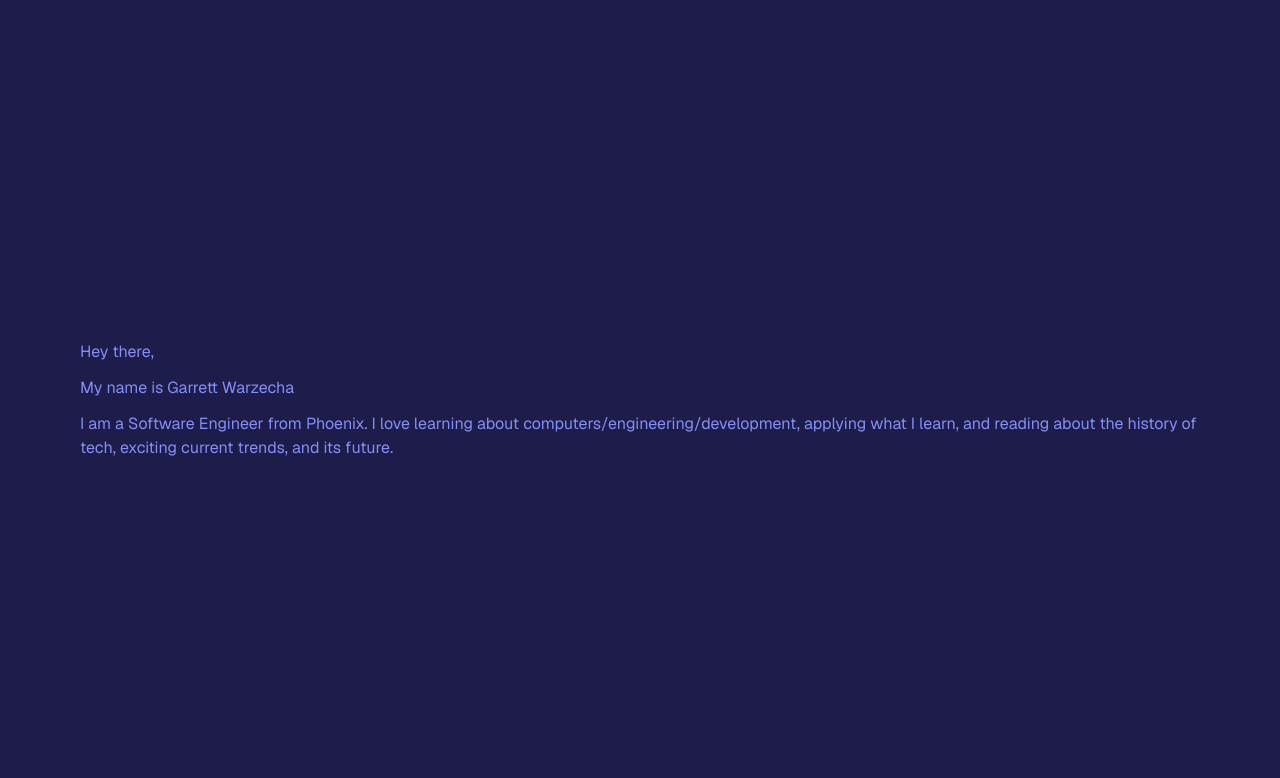
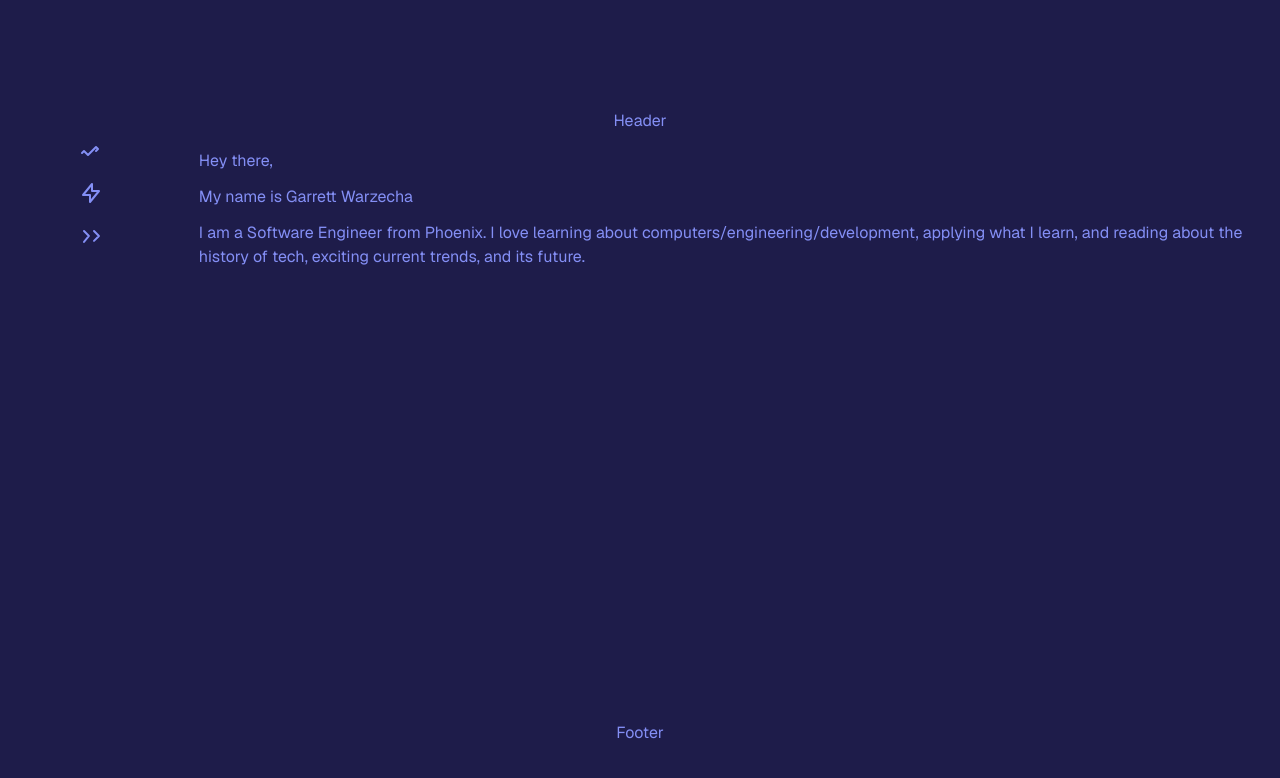
Before and after one commit to gwarzecha/me_page, a Next.js app: page / in a window 1280 px wide. Shown: the top 778 px of the page. Built offline with nearby package versions, Linux system fonts and the light colour scheme.

Commit message:
Refactor page to include a header, sidebar, footer, and content with dummy svg icons in sidebar

```diff
--- a/src/app/page.tsx
+++ b/src/app/page.tsx
@@ -2,19 +2,79 @@ import Link from "next/link";
 
 export default function HomePage() {
   return (
-    <main className="bg-minsk-950 text-minsk-400 flex min-h-screen flex-col items-center justify-center">
-      <div className="container">
+    <main className="flex h-screen w-screen flex-col">
+      <header className="flex w-full items-end justify-center bg-minsk-950 text-minsk-400 sm:h-1/6 sm:w-full">
+        Header
+      </header>
+      <div className="flex w-full flex-grow flex-col sm:flex-row">
+        <nav className="hidden bg-minsk-950 text-minsk-400  sm:flex sm:w-1/6 sm:flex-col sm:items-center">
+          <a href="#link1" className="p-2">
+            <svg
+              className="h-6 w-6"
+              fill="none"
+              stroke="currentColor"
+              viewBox="0 0 24 24"
+              xmlns="http://www.w3.org/2000/svg"
+            >
+              <path
+                strokeLinecap="round"
+                strokeLinejoin="round"
+                strokeWidth="2"
+                d="M3 12l2-2 4 4 8-8 2 2m0 0l-2 2m2-2l-2 2"
+              />
+            </svg>
+          </a>
+          <a href="#link2" className="p-2">
+            <svg
+              className="h-6 w-6"
+              fill="none"
+              stroke="currentColor"
+              viewBox="0 0 24 24"
+              xmlns="http://www.w3.org/2000/svg"
+            >
+              <path
+                strokeLinecap="round"
+                strokeLinejoin="round"
+                strokeWidth="2"
+                d="M13 10V3L4 14h7v7l9-11h-7z"
+              />
+            </svg>
+          </a>
+          <a href="#link3" className="p-2">
+            <svg
+              className="h-6 w-6"
+              fill="none"
+              stroke="currentColor"
+              viewBox="0 0 24 24"
+              xmlns="http://www.w3.org/2000/svg"
+            >
+              <path
+                strokeLinecap="round"
+                strokeLinejoin="round"
+                strokeWidth="2"
+                d="M15 10l4.94 4.94-4.94 4.94M5 10l4.94 4.94L5 20.88"
+              />
+            </svg>
+          </a>
+        </nav>
+        <section className="flex-grow bg-minsk-950 text-minsk-400">
+          <div className="container mx-auto p-4">
             <div className="flex flex-col space-y-3">
               <span>Hey there,</span>
               <span>My name is Garrett Warzecha</span>
               <span>
                 I am a Software Engineer from Phoenix. I love learning about
                 computers/engineering/development, applying what I learn, and
-            reading about the history of tech, exciting current trends, and its
-            future.
+                reading about the history of tech, exciting current trends, and
+                its future.
               </span>
             </div>
           </div>
+        </section>
+      </div>
+      <footer className="flex w-full items-center justify-center bg-minsk-950 text-minsk-400 sm:h-1/6 sm:w-full">
+        Footer
+      </footer>
     </main>
   );
 }
--- a/tailwind.config.ts
+++ b/tailwind.config.ts
@@ -24,6 +24,7 @@ export default {
         },
       },
     },
+    // Might need to get rid of this when the nav and header are in place
     container: {
       padding: {
         DEFAULT: "1rem",
```
Lines whose indentation alone changed are shown as unchanged.
